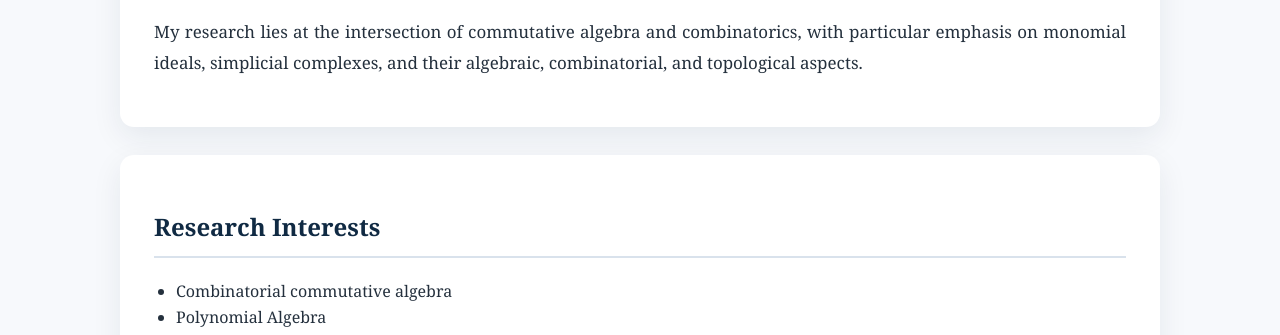
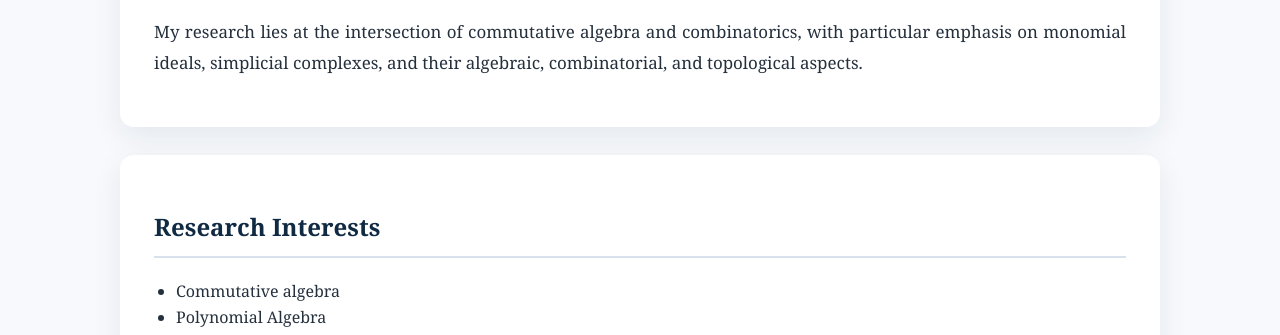
Before and after one commit to mh290120/mh290120.github.io, a plain HTML site: page research.html in a window 1280 px wide. Shown: the part 459-794 px from the top of the page. Drawn offline with Linux system fonts and the light colour scheme.

Commit message:
Update research.html

```diff
--- a/research.html
+++ b/research.html
@@ -10,4 +10,4 @@ ul.clean{padding-left:22px}.institution h3{color:var(--navy);margin-bottom:3px}.
 footer{background:var(--navy);color:#d9e7f3;text-align:center;padding:25px 20px}@media(max-width:800px){.hero{grid-template-columns:1fr}.profile-photo{grid-row:1;max-width:270px;margin:auto}.highlights,.grouped{grid-template-columns:1fr}.course-list li{grid-template-columns:1fr}.course-term{text-align:left}}
 </style></head><body>
 <header class="top-banner"><h1>Hasan Mahmood</h1><p>PhD Candidate<br>Co-Manager, Nova Scotia Math Circles Program</p><p class="affiliation">Department of Mathematics and Statistics<br>Dalhousie University</p></header>
-<nav><div class="nav-inner"><a href="index.html">Home</a><a class=active href="research.html">Research</a><a href="publications.html">Publications</a><a href="teaching.html">Teaching</a><a href="mentoring.html">Mentoring</a><a href="outreach.html">Outreach</a><a href="talks.html">Talks</a><a href="cv.html">CV</a><a href="contact.html">Contact</a></div></nav><main><section class="card"><h2>Research</h2><p class="intro">My research lies at the intersection of commutative algebra and combinatorics, with particular emphasis on monomial ideals, simplicial complexes, and their algebraic, combinatorial, and topological aspects.</p></section><section class="card"><h2 class="section-title">Research Interests</h2><ul class="clean"><li>Combinatorial commutative algebra</li><li>Polynomial Algebra</li><li>Combinatorics</li><li>Algebraic combinatorics</li><li>Algebraic geometry</li><li>Mathematics education</li></ul></section></main><footer>© 2026 Hasan Mahmood · Hosted with GitHub Pages</footer></body></html>
+<nav><div class="nav-inner"><a href="index.html">Home</a><a class=active href="research.html">Research</a><a href="publications.html">Publications</a><a href="teaching.html">Teaching</a><a href="mentoring.html">Mentoring</a><a href="outreach.html">Outreach</a><a href="talks.html">Talks</a><a href="cv.html">CV</a><a href="contact.html">Contact</a></div></nav><main><section class="card"><h2>Research</h2><p class="intro">My research lies at the intersection of commutative algebra and combinatorics, with particular emphasis on monomial ideals, simplicial complexes, and their algebraic, combinatorial, and topological aspects.</p></section><section class="card"><h2 class="section-title">Research Interests</h2><ul class="clean"><li>Commutative algebra</li><li>Polynomial Algebra</li><li>Combinatorics</li><li>Algebraic combinatorics</li><li>Algebraic geometry</li><li>Mathematics education</li></ul></section></main><footer>© 2026 Hasan Mahmood · Hosted with GitHub Pages</footer></body></html>
```
